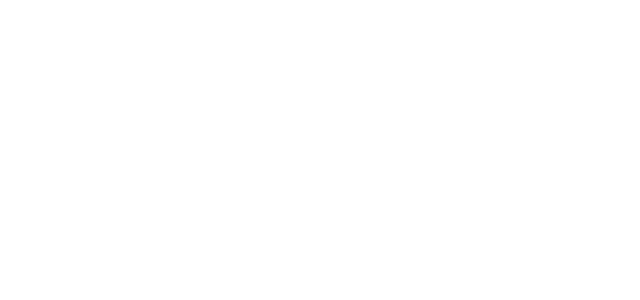
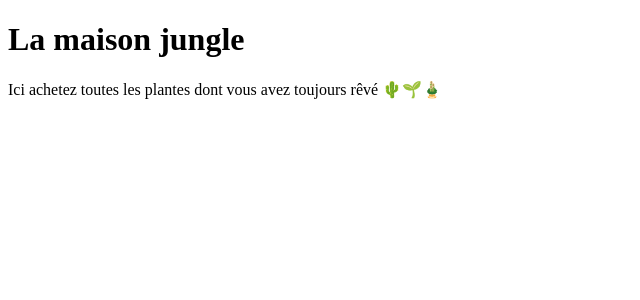
Before and after one commit to fhermas22/jungle-home, a React (Vite) app: page / in a window 1280 px wide. Shown: the top 300 px of the page, without its empty margins (0-640 px from the left). Built offline with nearby package versions, Linux system fonts and the light colour scheme.

Commit message:
Discover Components in JSX

```diff
--- a/index.html
+++ b/index.html
@@ -1,10 +1,10 @@
 <!doctype html>
-<html lang="en">
+<html lang="fr">
   <head>
     <meta charset="UTF-8" />
     <link rel="icon" type="image/svg+xml" href="/vite.svg" />
     <meta name="viewport" content="width=device-width, initial-scale=1.0" />
-    <title>jungle-home</title>
+    <title>La Maison Jungle</title>
   </head>
   <body>
     <div id="root"></div>
--- a/src/App.jsx
+++ b/src/App.jsx
@@ -2,8 +2,30 @@
 function App() {
   return (
     <>
+      <Banner />
     </>
   )
 }
 
+function Banner() {
+  return (
+    <div>
+      <Header />
+      <Description />
+    </div>
+  )
+}
+
+function Header() {
+  return (
+    <h1>La maison jungle</h1>
+  )
+}
+
+function Description() {
+  return (
+    <p>Ici achetez toutes les plantes dont vous avez toujours rêvé 🌵🌱🎍</p>
+  )
+}
+
 export default App
```
Also changed, not shown: 1 other file (tests, documents, lock files or other folders).
